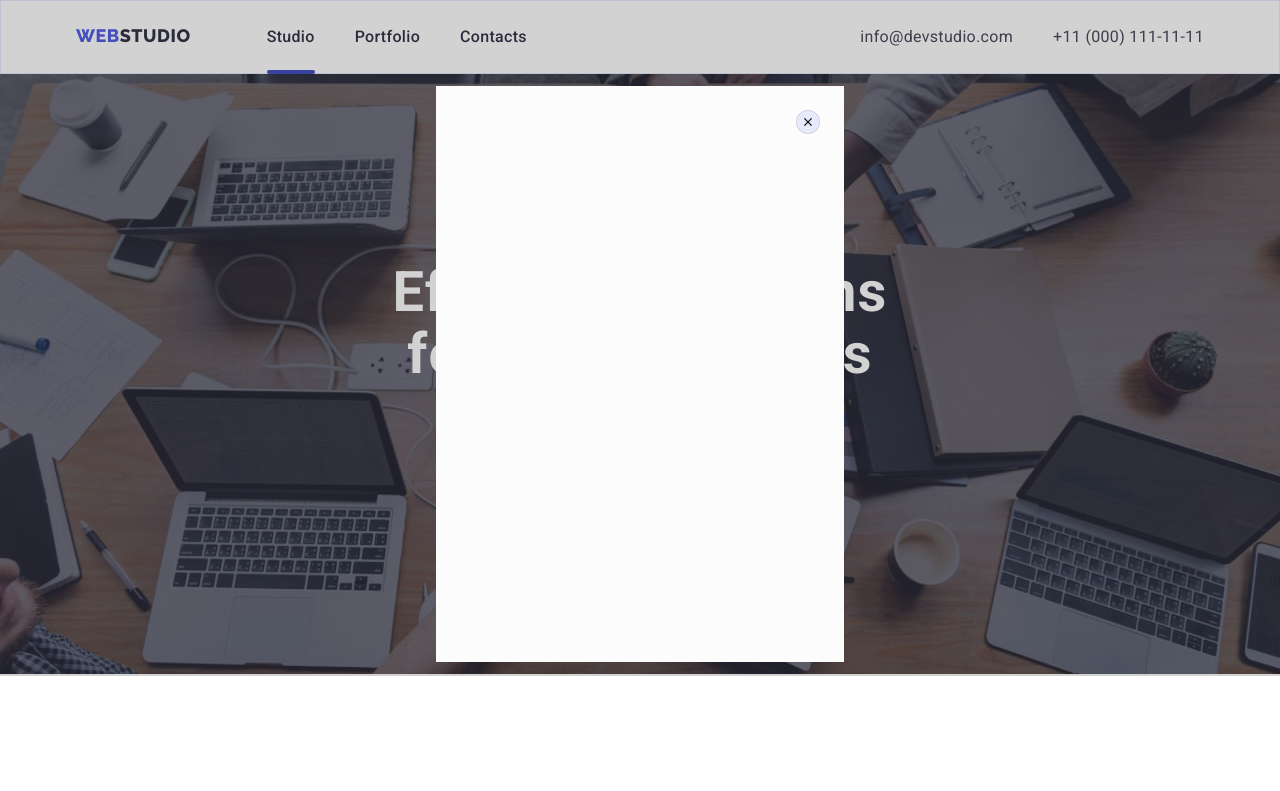
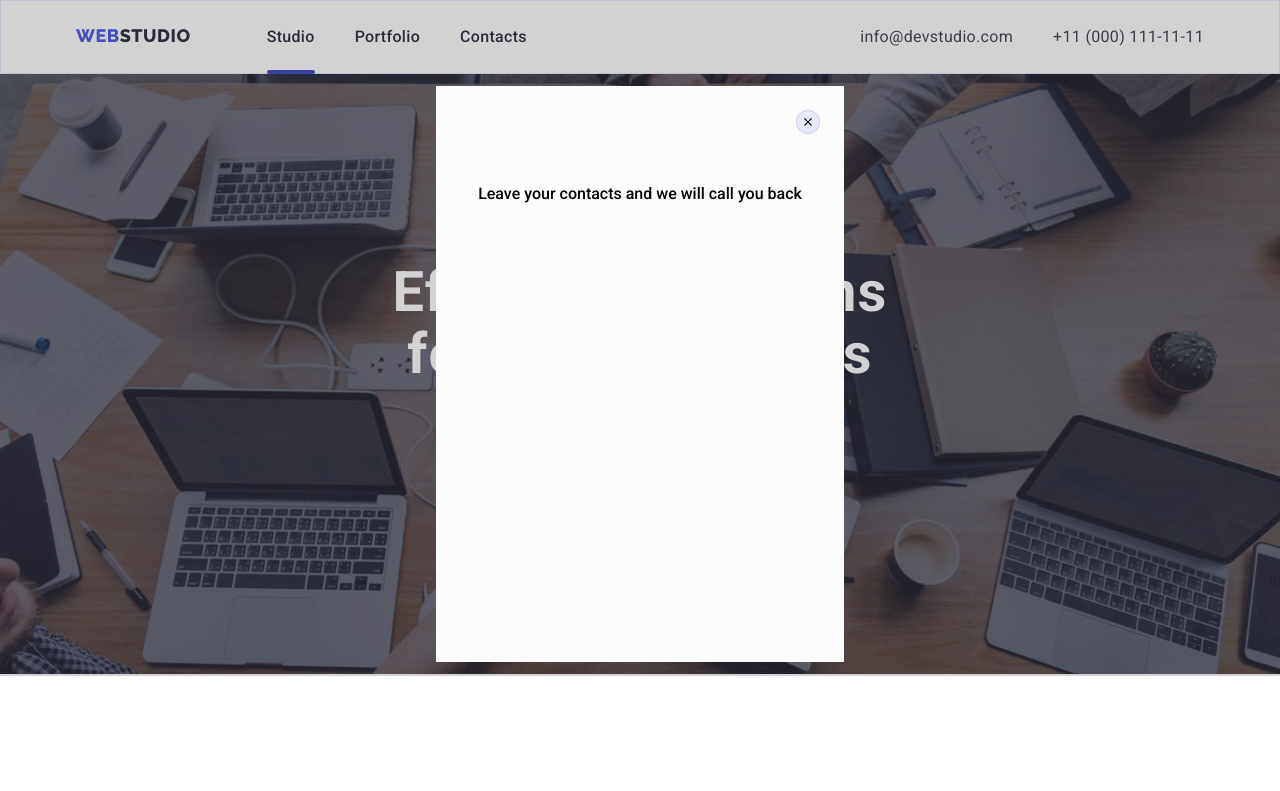
Before and after one commit to Terrenss/goit-markup-hw-06, a plain HTML site: page index.html in a window 1280 px wide. Both pictures are taken after a click on the button "Order Service". Shown: the top 791 px of the page. Drawn offline with nearby package versions, Linux system fonts and the light colour scheme.

Commit message:
form start

```diff
--- a/css/styles.css
+++ b/css/styles.css
@@ -319,6 +319,14 @@ body {
   margin: auto;
 }
 
+.modal-main-title {
+  font-weight: 500;
+  font-size: 16px;
+  line-height: 1.5;
+  text-align: center;
+  margin-top: 72px;
+}
+
 /* /Hero Section */
 
 /* ----------------Section 1 */
@@ -359,8 +367,6 @@ body {
   height: 64px;
 }
 
-/* /Section 1 */
-
 .section1-box {
   padding-top: 120px;
   padding-bottom: 120px;
@@ -373,6 +379,8 @@ body {
   gap: 24px;
   margin-left: 0;
 }
+
+/* /Section 1 */
 
 /*---------------- Section 2 */
 
--- a/index.html
+++ b/index.html
@@ -78,6 +78,10 @@
                   <use href="./symbol-defs.svg#icon-close-icon"></use>
                 </svg>
               </button>
+              <h3 class="modal-main-title">
+                Leave your contacts and we will call you back
+              </h3>
+              <form action=""></form>
             </div>
           </div>
         </div>
```
